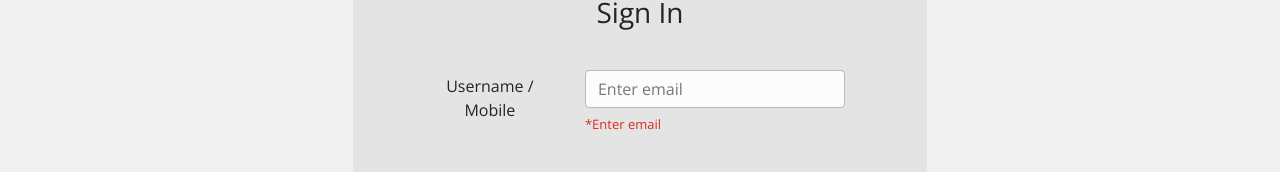
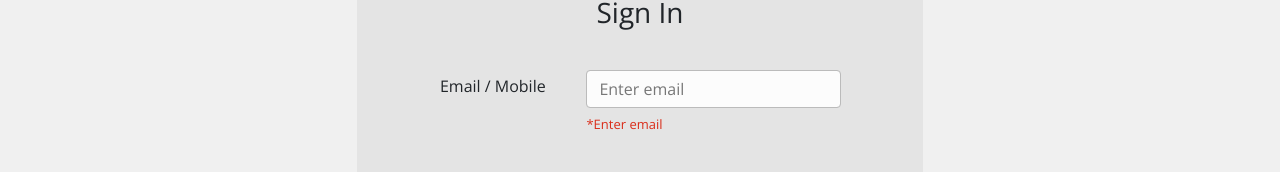
Before and after one commit to rlogixDev/iKeep, a React (Create React App) app: page / in a window 1280 px wide. Shown: the part 221-393 px from the top of the page. Built offline with nearby package versions, Linux system fonts and the light colour scheme; no server answers.

Commit message:
[update] Login page label

```diff
--- a/src/screens/Login/login.js
+++ b/src/screens/Login/login.js
@@ -123,7 +123,7 @@ export const Login = () => {
           <div className='row justify-content-start login-row pt-4'>
             <div className='col align-self-start pt-1'>
               <div className='form-group p-2 '>
-                <label>Username / Mobile</label>
+                <label>Email / Mobile</label>
               </div>
             </div>
             <div className='col-8'>
```
